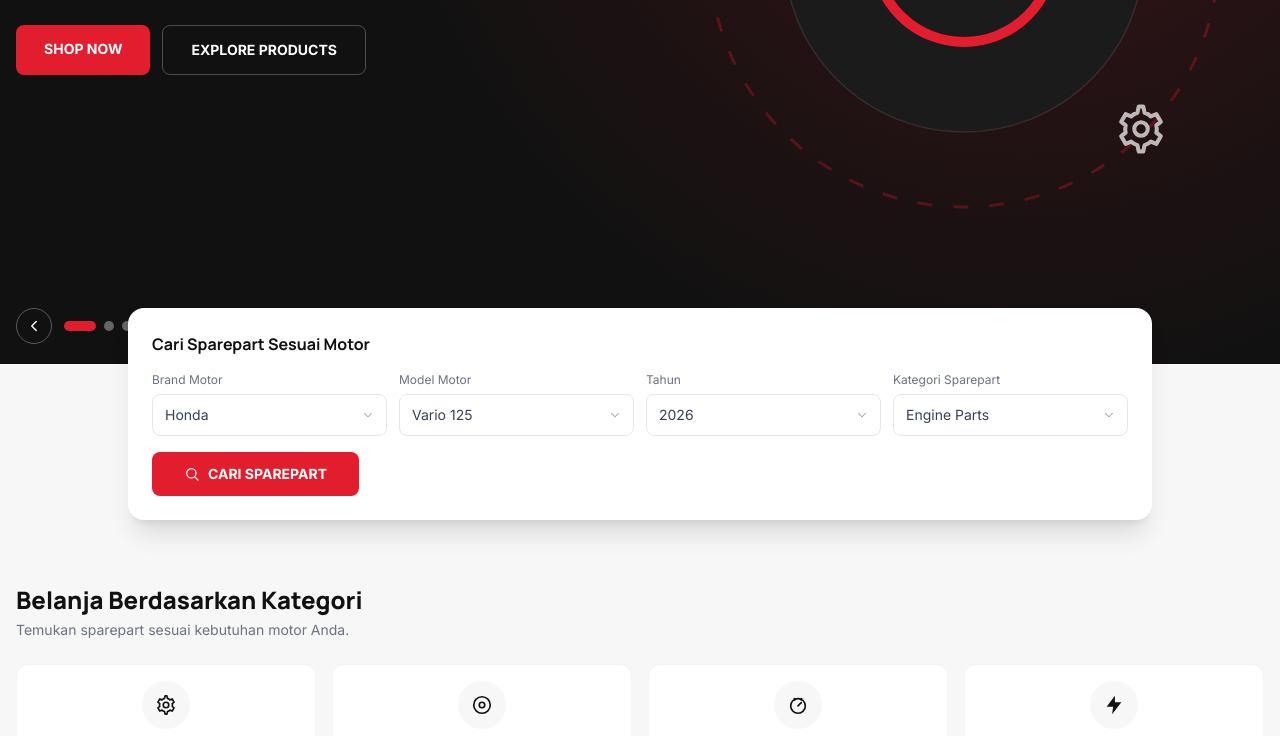
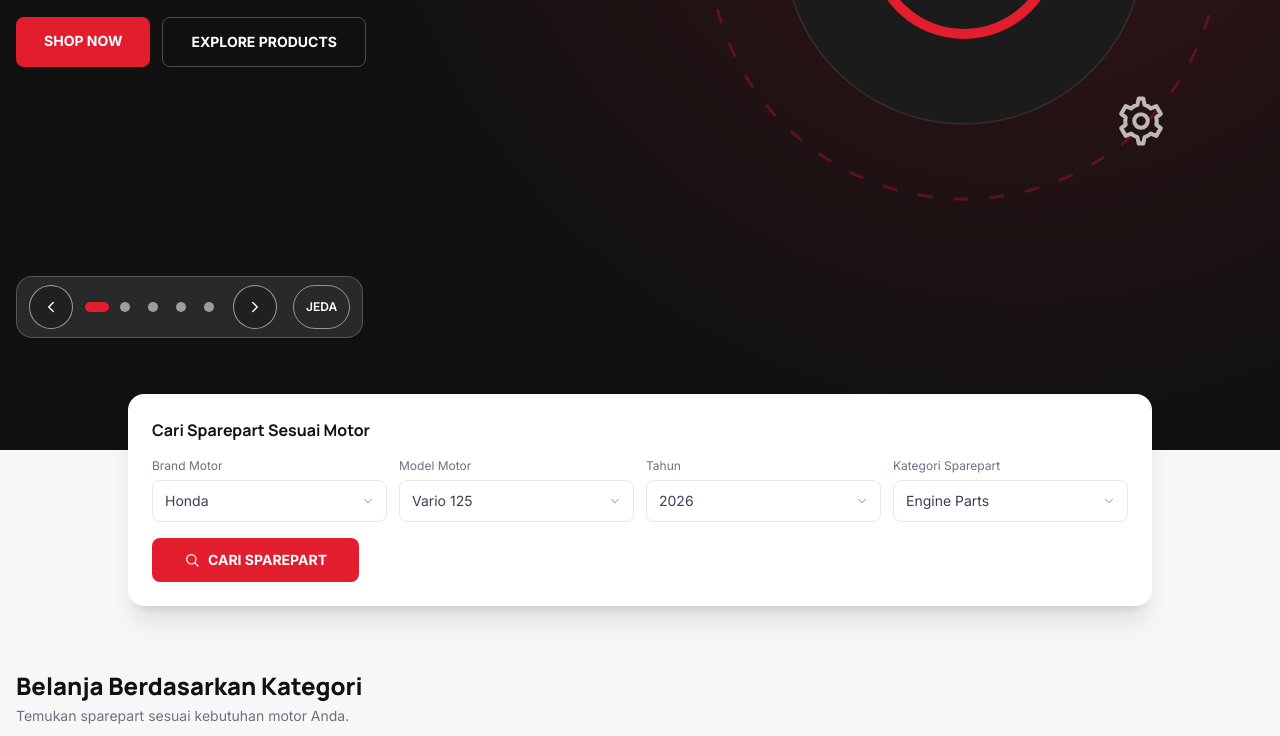
Before and after one commit to boynovalino/trastar-ecommerce, a plain HTML site: page index.html in a window 1280 px wide. Shown: the part 510-1246 px from the top of the page. Drawn offline with nearby package versions, Linux system fonts and the light colour scheme.

Commit message:
Fix hero carousel navigation overlap and autoplay
Co-authored-by: ChatGPT Automation <chatgpt-automation@users.noreply.github.com>

```diff
--- a/index.html
+++ b/index.html
@@ -670,29 +670,24 @@ const MEDIA_PARTNERS = [
 function HeroCarousel(){
   const [slide,setSlide] = useState(0);
   const [manualPaused,setManualPaused] = useState(false);
-  const [interactionPaused,setInteractionPaused] = useState(false);
   const count = MEDIA_PARTNERS.length + 1;
   const article = slide === 0 ? null : MEDIA_PARTNERS[slide-1];
   useEffect(()=>{
-    if(manualPaused || interactionPaused || (window.matchMedia && window.matchMedia('(prefers-reduced-motion: reduce)').matches)) return;
+    if(manualPaused || (window.matchMedia && window.matchMedia('(prefers-reduced-motion: reduce)').matches)) return;
     const timer = window.setInterval(()=>{
       if(!document.hidden) setSlide(s=>(s+1)%count);
-    },9000);
+    },7000);
     return ()=>window.clearInterval(timer);
-  },[manualPaused,interactionPaused,count]);
+  },[manualPaused,count]);
   const move = (direction)=>setSlide(s=>(s+direction+count)%count);
   return h('section',{
     className:'relative bg-[var(--trs-dark)] overflow-hidden',
     'aria-label':'Sorotan TRASTAR dan media partner',
-    'aria-roledescription':'carousel',
-    onMouseEnter:()=>setInteractionPaused(true),
-    onMouseLeave:()=>setInteractionPaused(false),
-    onFocusCapture:()=>setInteractionPaused(true),
-    onBlurCapture:(e)=>{ if(!e.currentTarget.contains(e.relatedTarget)) setInteractionPaused(false); }
+    'aria-roledescription':'carousel'
   },
     h('div',{className:'absolute inset-0 opacity-20 pointer-events-none',style:{background:'radial-gradient(circle at 80% 20%, var(--trs-red), transparent 55%)'}}),
-    h('div',{className:'relative max-w-7xl mx-auto px-4 pt-12 pb-24 sm:pt-16 sm:pb-28 min-h-[450px] md:min-h-[490px] grid md:grid-cols-2 gap-7 md:gap-12 items-center'},
-      h('div',{key:slide,className:'trs-animate-in','aria-live':(manualPaused||interactionPaused)?'polite':'off'},
+    h('div',{className:'relative max-w-7xl mx-auto px-4 pt-10 pb-7 sm:pt-14 sm:pb-8 min-h-[360px] sm:min-h-[390px] md:min-h-[420px] grid md:grid-cols-2 gap-7 md:gap-12 items-center'},
+      h('div',{key:slide,className:'trs-animate-in','aria-live':manualPaused?'polite':'off'},
         h('span',{className:'inline-flex items-center gap-2 text-[var(--trs-red)] font-bold text-xs tracking-widest mb-4'},
           article ? 'TRASTAR DI MEDIA / '+article.source : h(React.Fragment,null,h(Icon,{name:'zap',size:14}),'PERFORMANCE PARTS')
         ),
@@ -734,23 +729,24 @@ function HeroCarousel(){
             )
           )
     ),
-    h('div',{className:'absolute bottom-5 inset-x-0 z-10'},
-      h('div',{className:'max-w-7xl mx-auto px-4 flex items-center gap-3'},
+    h('div',{className:'relative z-30 max-w-7xl mx-auto px-4 pb-24 sm:pb-28 flex justify-center md:justify-start'},
+      h('div',{className:'inline-flex items-center gap-2 sm:gap-3 rounded-2xl bg-white/10 border border-white/20 px-3 py-2 shadow-md'},
         h('button',{type:'button',onClick:()=>move(-1),'aria-label':'Slide sebelumnya',
-          className:'w-9 h-9 rounded-full border border-white/30 text-white hover:bg-white/15 flex items-center justify-center'},
+          className:'w-11 h-11 shrink-0 rounded-full border border-white/55 bg-black/20 text-white hover:bg-[var(--trs-red)] focus-visible:outline focus-visible:outline-2 focus-visible:outline-white flex items-center justify-center'},
           h(Icon,{name:'chevron-left',size:18})),
-        h('div',{className:'flex items-center gap-2','aria-label':'Pilih slide'},
+        h('div',{className:'flex items-center gap-0.5 sm:gap-1','aria-label':'Pilih slide'},
           Array.from({length:count},(_,i)=>h('button',{key:i,type:'button',onClick:()=>setSlide(i),
             'aria-label':i===0?'Tampilkan slide utama':'Tampilkan liputan '+MEDIA_PARTNERS[i-1].source,
             'aria-current':slide===i?'true':undefined,
-            className:cx('h-2.5 rounded-full transition-all',slide===i?'bg-[var(--trs-red)] w-8':'bg-white/35 hover:bg-white/65 w-2.5')}))
+            className:'w-6 h-11 flex items-center justify-center focus-visible:outline focus-visible:outline-2 focus-visible:outline-white',
+          },h('span',{className:cx('block h-2.5 rounded-full transition-all',slide===i?'bg-[var(--trs-red)] w-6':'bg-white/55 w-2.5')})))
         ),
         h('button',{type:'button',onClick:()=>move(1),'aria-label':'Slide berikutnya',
-          className:'w-9 h-9 rounded-full border border-white/30 text-white hover:bg-white/15 flex items-center justify-center'},
+          className:'w-11 h-11 shrink-0 rounded-full border border-white/55 bg-black/20 text-white hover:bg-[var(--trs-red)] focus-visible:outline focus-visible:outline-2 focus-visible:outline-white flex items-center justify-center'},
           h(Icon,{name:'chevron-right',size:18})),
         h('button',{type:'button',onClick:()=>setManualPaused(p=>!p),
           'aria-label':manualPaused?'Putar slider otomatis':'Jeda slider otomatis',
-          className:'ml-2 h-9 px-3 rounded-full border border-white/30 text-white text-xs font-semibold hover:bg-white/15'},
+          className:'ml-1 h-11 px-3 rounded-full border border-white/50 text-white text-xs font-semibold hover:bg-white/15 focus-visible:outline focus-visible:outline-2 focus-visible:outline-white'},
           manualPaused?'PUTAR':'JEDA')
       )
     )
```
